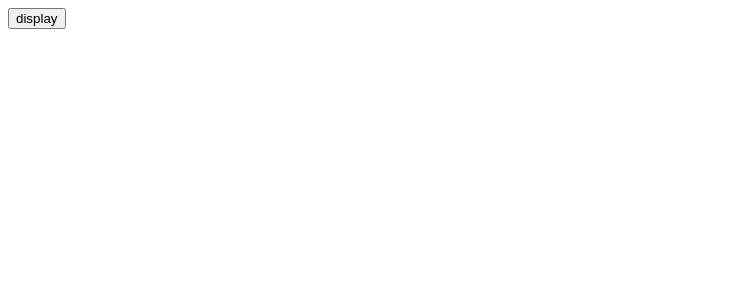
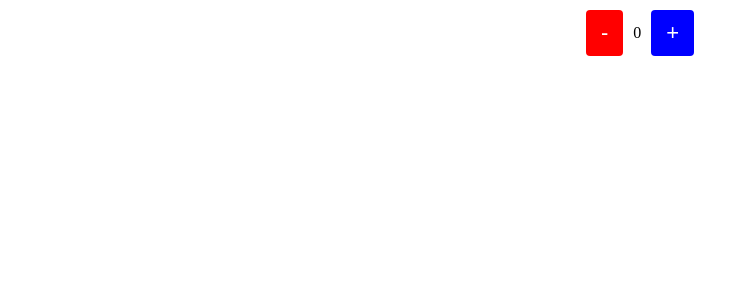
Before and after one commit to Prem3a3/react-practice-auth, a React (Create React App) app: page / in a window 1280 px wide. Shown: the top 300 px of the page, without its empty margins (0-749 px from the left). Built offline with nearby package versions, Linux system fonts and the light colour scheme.

Commit message:
Completed counter-app-react

```diff
--- /dev/null
+++ b/public/global.css
@@ -0,0 +1,11 @@
+* {
+    margin: 0;
+    padding: 0;
+    box-sizing: border-box;
+}
+body {
+    display: flex;
+    justify-content: center;
+    align-items: center;
+    height: 100vh;
+}
--- a/public/index.html
+++ b/public/index.html
@@ -27,6 +27,7 @@
     <title>React App</title>
   </head>
   <body>
+    <link href="./global.css">
     <noscript>You need to enable JavaScript to run this app.</noscript>
     <div id="root"></div>
     <!--
--- a/src/App.css
+++ b/src/App.css
@@ -32,17 +32,47 @@
   from {
     transform: rotate(0deg);
   }
+
   to {
     transform: rotate(360deg);
   }
 }
 
-#para{
+#para {
   color: red;
   background-color: rgb(120, 196, 27);
 }
 
-.primary{
+.primary {
   color: rgb(21, 0, 255);
   border: 300px;
 }
+
+.Wrapper {
+  display: flex;
+  justify-content: center;
+  align-items: center;
+  gap: 10px;
+}
+
+.Wrapper button {
+  border: none;
+  outline: none;
+  padding: 10px 15px;
+  font-size: 22px;
+  border-radius: 4px;
+  color: white;
+  cursor: pointer;
+}
+
+button :disabled {
+  opacity: 0.6;
+}
+
+button.minus {
+  background-color: red;
+}
+
+button.plus {
+  background-color: blue;
+}
--- a/src/App.js
+++ b/src/App.js
@@ -2,6 +2,7 @@ import logo from './logo.svg';
 import './App.css';
 import { Header } from './header';
 import { User } from './User';
+import { useState } from 'react';
 
 let s1 = {
   background: "white",
@@ -10,8 +11,8 @@ let s1 = {
   border: "100px"
 }
 
-export function displayMessage(number){
-  alert( `{userDetails.filter((s) => number ===s.id)}`)
+export function displayMessage(number) {
+  alert(`{userDetails.filter((s) => number ===s.id)}`)
 }
 
 const userDetails = [
@@ -33,9 +34,26 @@ const userDetails = [
 ]
 
 export function App() {
+  let stock = 10;
+  let [counter, setCounter] = useState(0);
 
   return (
-    <button onClick={displayMessage}>display</button>
+    <div className='Wrapper'>
+      <button className='minus' disabled = {counter === 0} onClick={() => {
+        if (counter > 0) {
+          setCounter(counter-1);
+        }
+      }}>-</button>
+      <p>{counter}</p>
+      <button className='plus' onClick={() => {
+        if (counter < stock) {
+          setCounter(counter+1);
+          // console.log(counter);
+        }
+      }}>+</button>
+
+
+    </div>
   )
 }
 
```
